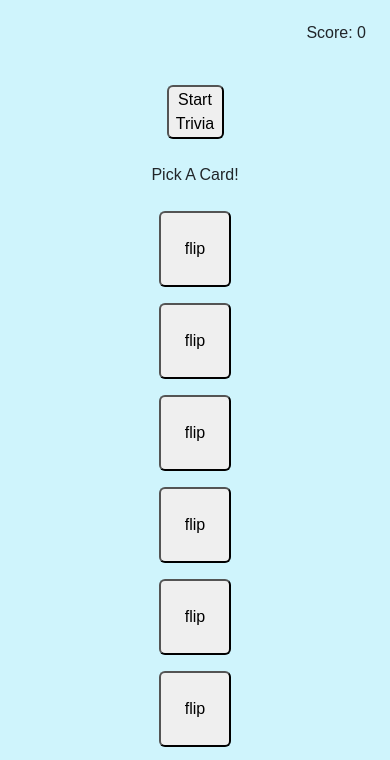
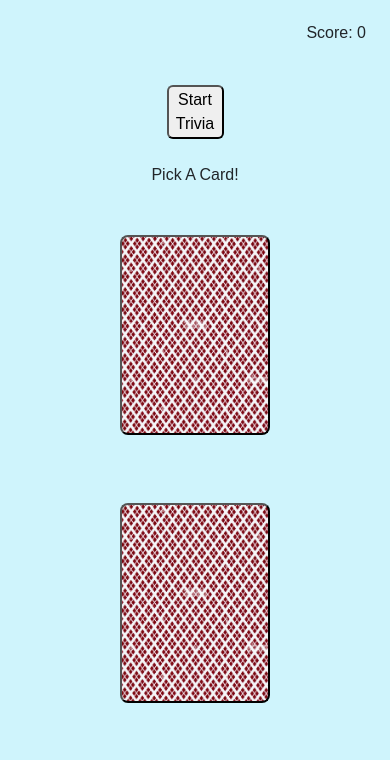
Before and after one commit to TracerAdams-alt/Trivia-App-Assignment, a plain HTML site: page trivia.html in a window 390 px wide. Both pictures are taken after a click on the button "Start Trivia". Shown: the part 45-805 px from the top of the page. Drawn offline with nearby package versions, Linux system fonts and the light colour scheme; a web font is replaced by a local one.

Commit message:
made the cards actual cards, added questions, made the cards responsive, made index increment instead of random.

```diff
--- a/trivia.css
+++ b/trivia.css
@@ -10,3 +10,13 @@ header {
     min-height: 100vh;
     height: 100%;
 }
+.cardFlip {
+    height: 200px;
+    width: 150px;
+    background-image: url(images/backsidePlayingCard.jpg);
+    background-size: 140%;
+    background-position: center;
+    border-radius: 8px;
+    color: rgb(42, 169, 42);
+    font-size: 30px;
+}
--- a/trivia.js
+++ b/trivia.js
@@ -33,10 +33,30 @@ let questions = [
         'b'),
     new Question("How many hours are in a day?",
         ['a. 2 Hours', 'b. 21 Hours', 'c. 24 Hours'],
-        'c')
+        'c'),
+    new Question("What is the Utah state flower?",
+        ['a. Indian Paintbrush', 'b. Silver Lupine', 'c. Sego Lily'],
+        'b'),
+    new Question("What kind of fuel is coal?",
+        ['a. Petrol', 'b. Electric', 'c. Fossil'],
+        'c'
+    ),
+    new Question("What is the term for when overprinting money drops the value?",
+        ['a. Deflation', 'b. Inflation', 'c. Popped Tire'],
+        'b'
+    ),
+    new Question("Is the Earth round?",
+        ['a. yes', 'b. no', 'c. yes but in c'],
+        'a'
+    ),
+    new Question("why?",
+        ['huh?', 'nah fam', 'many people eat cereal for breakfast.'],
+        'c'
+    )
 ];
 
 let firstTime = true;
+let currentIndex = 0;
 
 function startTrivia() {
     let message = firstTime ? `<p class="text-center">Pick A Card!</p>` : '';
@@ -44,23 +64,47 @@ function startTrivia() {
 
     let ourHTML = `
     ${message}
-    <div class="question-card"><button class="p-4 m-2 rounded-2" onclick="questionGen(this)">flip</button></div>
-    <div class="question-card"><button class="p-4 m-2 rounded-2" onclick="questionGen(this)">flip</button></div>
-    <div class="question-card"><button class="p-4 m-2 rounded-2" onclick="questionGen(this)">flip</button></div>
-    <div class="question-card"><button class="p-4 m-2 rounded-2" onclick="questionGen(this)">flip</button></div>
-    <div class="question-card"><button class="p-4 m-2 rounded-2" onclick="questionGen(this)">flip</button></div>
-    <div class="question-card"><button class="p-4 m-2 rounded-2" onclick="questionGen(this)">flip</button></div>
-    <div class="question-card"><button class="p-4 m-2 rounded-2" onclick="questionGen(this)">flip</button></div>
-    <div class="question-card"><button class="p-4 m-2 rounded-2" onclick="questionGen(this)">flip</button></div>
-    <div class="question-card"><button class="p-4 m-2 rounded-2" onclick="questionGen(this)">flip</button></div>
-    <div class="question-card"><button class="p-4 m-2 rounded-2" onclick="questionGen(this)">flip</button></div>`;
+    <div class="d-flex flex-wrap justify-content-evenly">
+    <div class="question-card col-lg-4 col-md-4 col-sm-12 p-4 m-2 rounded-2">
+        <button class="cardFlip" onclick="questionGen(this)"></button>
+    </div>
+    <div class="question-card col-lg-4 col-md-4 col-sm-12 p-4 m-2 rounded-2">
+        <button class="cardFlip" onclick="questionGen(this)"></button>
+    </div>
+    <div class="question-card col-lg-4 col-md-4 col-sm-12 p-4 m-2 rounded-2">
+        <button class="cardFlip" onclick="questionGen(this)"></button>
+    </div>
+    <div class="question-card col-lg-4 col-md-4 col-sm-12 p-4 m-2 rounded-2">
+        <button class="cardFlip" onclick="questionGen(this)"></button>
+    </div>
+    <div class="question-card col-lg-4 col-md-4 col-sm-12 p-4 m-2 rounded-2">
+        <button class="cardFlip" onclick="questionGen(this)"></button>
+    </div>
+    <div class="question-card col-lg-4 col-md-4 col-sm-12 p-4 m-2 rounded-2">
+        <button class="cardFlip" onclick="questionGen(this)"></button>
+    </div>
+    <div class="question-card col-lg-4 col-md-4 col-sm-12 p-4 m-2 rounded-2">
+        <button class="cardFlip" onclick="questionGen(this)"></button>
+    </div>
+    <div class="question-card col-lg-4 col-md-4 col-sm-12 p-4 m-2 rounded-2">
+        <button class="cardFlip" onclick="questionGen(this)"></button>
+    </div>
+    <div class="question-card col-lg-4 col-md-4 col-sm-12 p-4 m-2 rounded-2">
+        <button class="cardFlip" onclick="questionGen(this)"></button>
+    </div>
+    <div class="question-card col-lg-4 col-md-4 col-sm-12 p-4 m-2 rounded-2">
+        <button class="cardFlip" onclick="questionGen(this)"></button>
+    </div>
+`;
 
     pageContainer.insertAdjacentHTML('beforeend', ourHTML);
 }
 
 function questionGen(button) {
-    let randomIndex = Math.floor(Math.random() * questions.length);
-    let selectedQuestion = questions[randomIndex];
+    if (currentIndex >= questions.length) {
+        currentIndex = 0;
+    }
+    let selectedQuestion = questions[currentIndex];
 
     let optionsHTML = selectedQuestion.options.map(option => `
         <button class="btn btn-outline-primary m-1" onclick="checkAnswer('${option[0]}', '${selectedQuestion.correctAnswer}')">
@@ -73,6 +117,8 @@ function questionGen(button) {
     `;
 
     button.parentElement.innerHTML = questionHTML;
+
+    currentIndex++;
 }
 
 let score = 0;
@@ -137,11 +183,11 @@ window.onload = function () {
 function displayResultSentence() {
     const score = sessionStorage.getItem('score');
     if (score !== null) {
-        if (score >= 7) {  // Score 7 or more
+        if (score >= 7) {
             let ourHTML = `Good Work!`;
             resultSentence.insertAdjacentHTML('beforeend', ourHTML);
         }
-        else {  // Score less than 7
+        else {
             let ourHTML = `Study Harder Next Time!`;
             resultSentence.insertAdjacentHTML('beforeend', ourHTML);
         }
```
Also changed, not shown: images/backsidePlayingCard.jpg (added).
